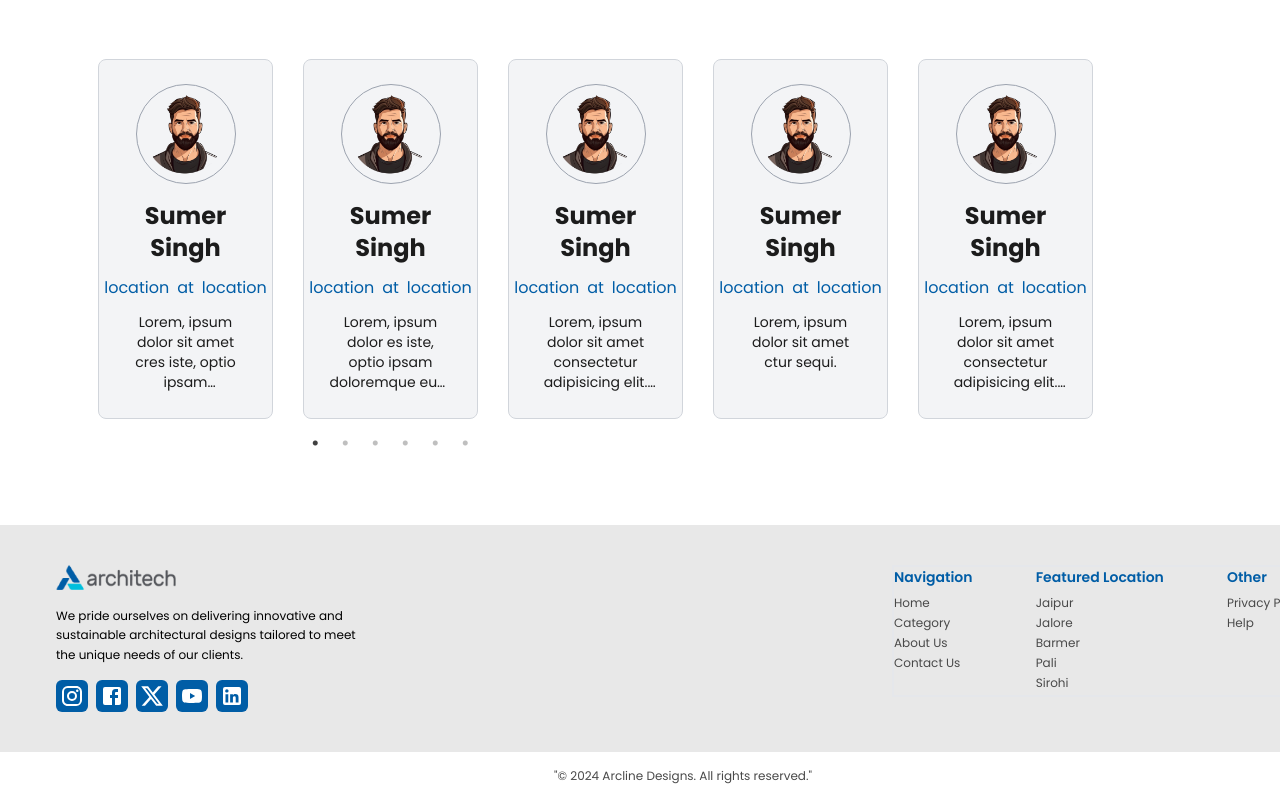
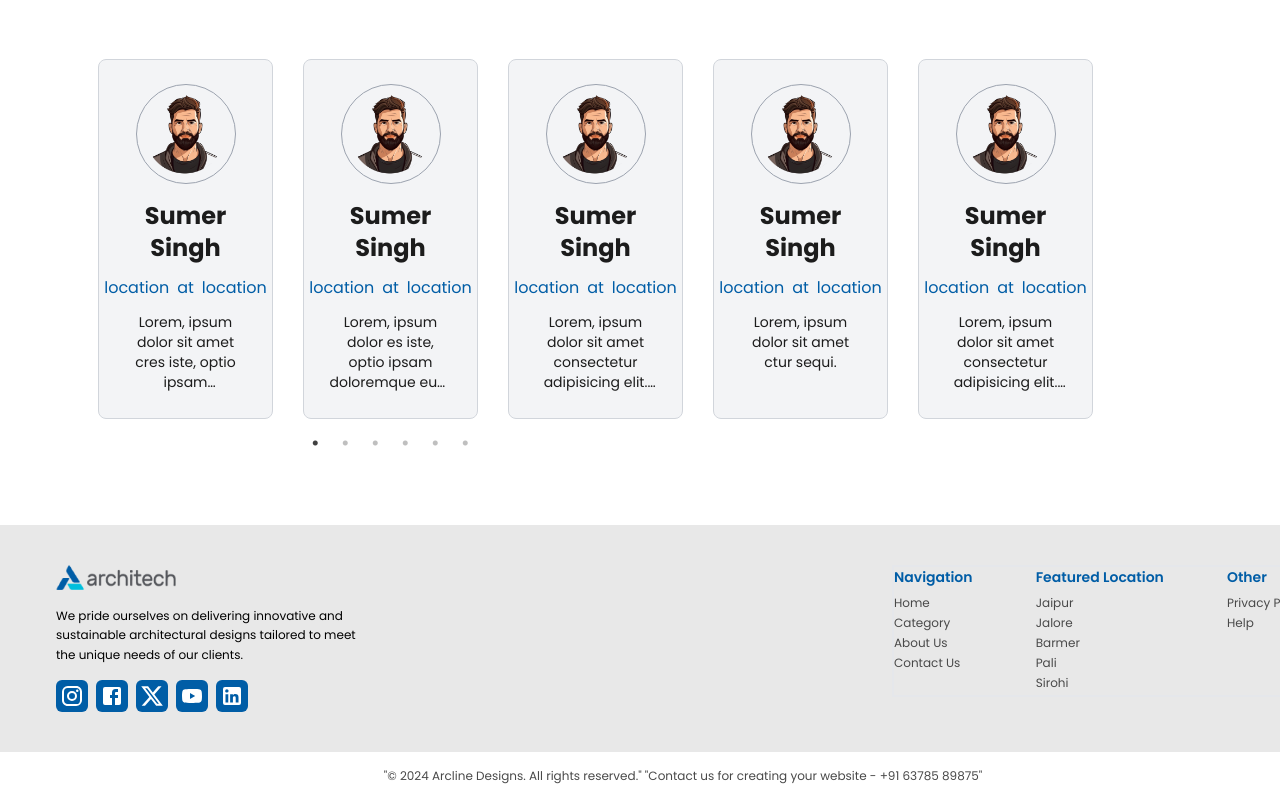
Before and after one commit to nitesh098suthar/arclineDesigns, a React (Vite) app in the folder client/: page / in a window 1280 px wide. Shown: the part 2238-3038 px from the top of the page. Built offline with nearby package versions, Linux system fonts and the light colour scheme; no server answers.

Commit message:
my mobile no. updated

```diff
--- a/client/src/Components/Layout/Footer.jsx
+++ b/client/src/Components/Layout/Footer.jsx
@@ -100,7 +100,8 @@ const Footer = () => {
         </div>
       </div>
       <div className="text-xs text-darkGrey text-center py-4">
-        "© 2024 Arcline Designs. All rights reserved."
+        "© 2024 Arcline Designs. All rights reserved." "Contact us for creating
+        your website - +91 63785 89875"
       </div>
     </div>
   );
```
